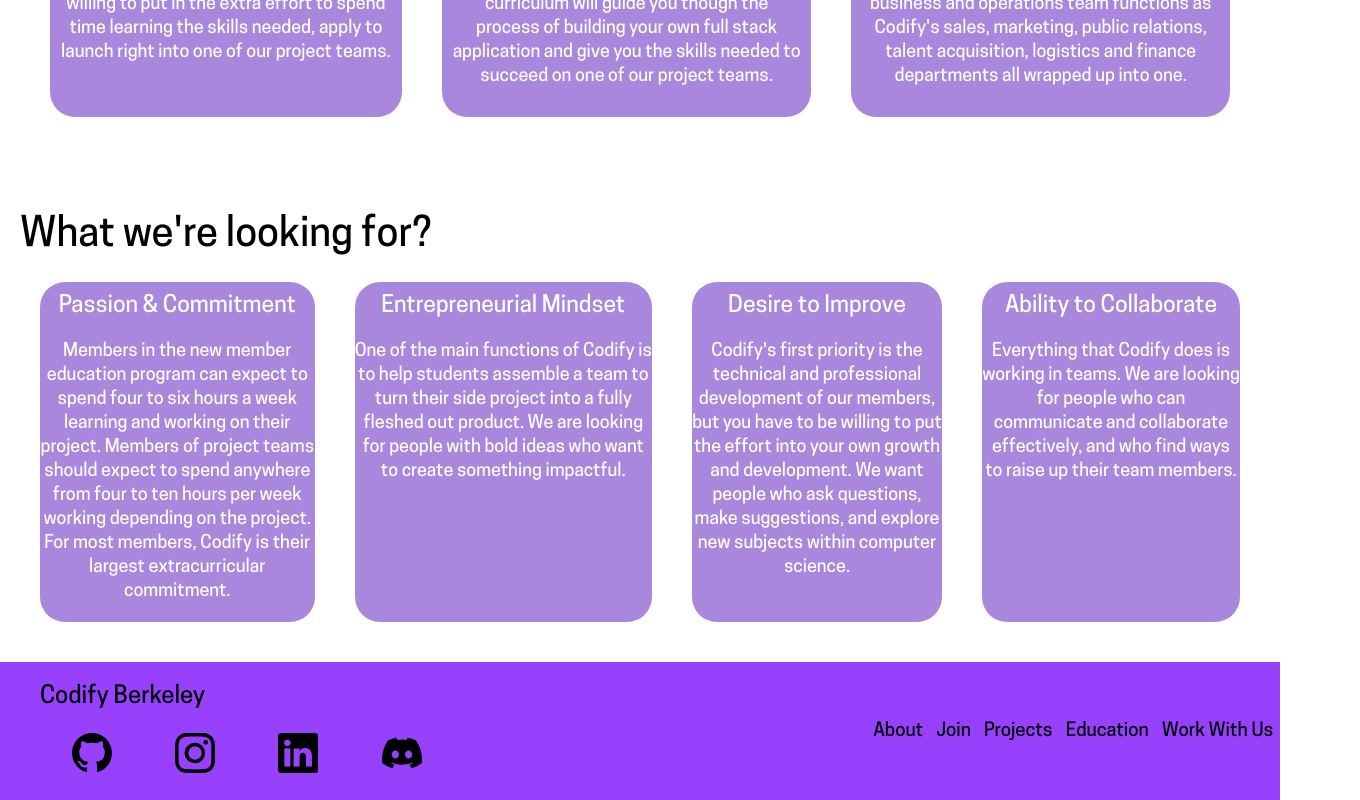
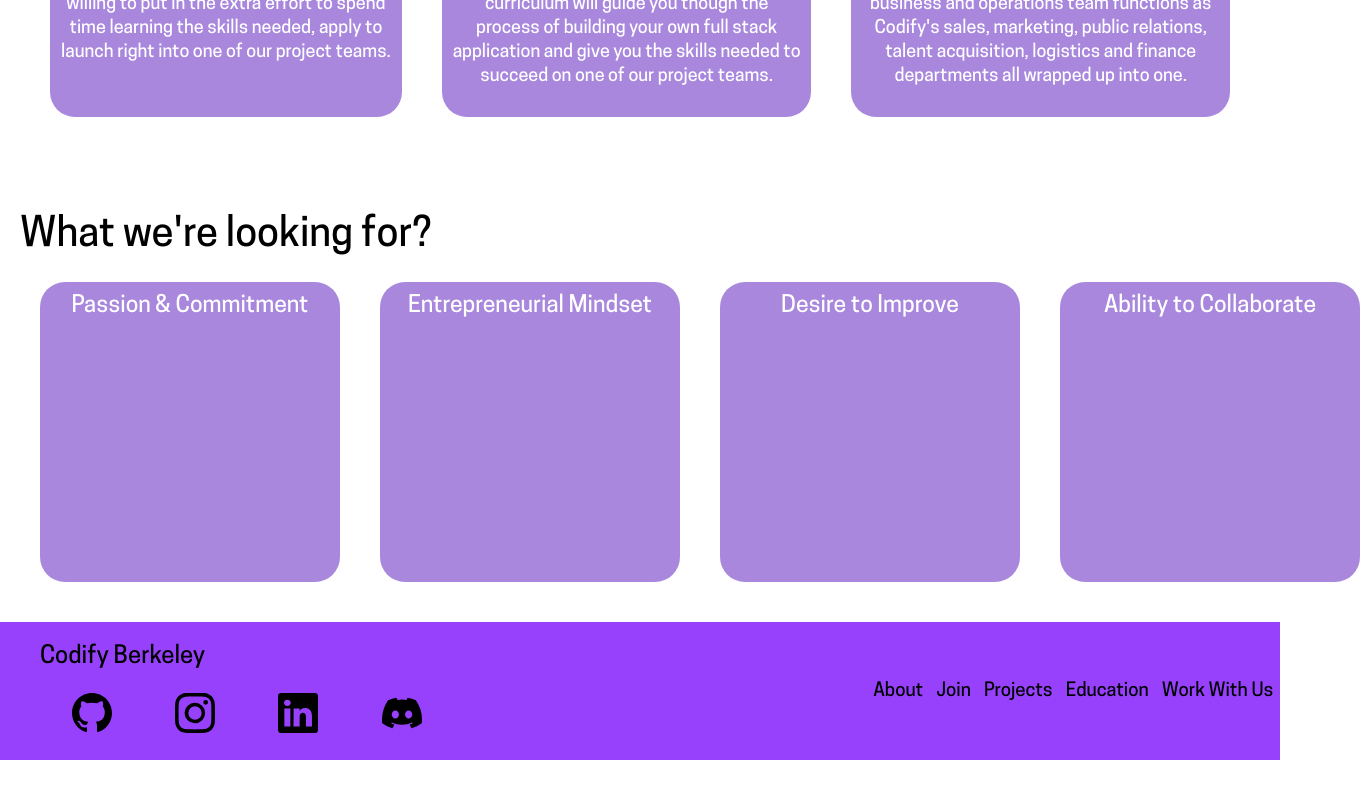
Before and after one commit to Codify-Club-Berkeley/Website, a React (Create React App) app: page /Join in a window 1280 px wide. Shown: the part 749-1549 px from the top of the page, 1360 px wide, since content can reach past the window. After the commit the page ends 1509 px from the top, so only its background shows below. Built offline with nearby package versions, Linux system fonts and the light colour scheme.

Commit message:
implemented flip card for bottom 4 values cards

```diff
--- a/src/pages/Join.css
+++ b/src/pages/Join.css
@@ -28,6 +28,62 @@
   background-color: #a887dd;
   margin: 20px;
 }
+
+
+
+.flip-card {
+  background-color: transparent;
+  width: 300px;
+  height: 300px;
+  perspective: 1000px; /* Remove this if you don't want the 3D effect */
+  border-radius: 25px;
+  margin: 20px;
+}
+
+/* This container is needed to position the front and back side */
+.flip-card-inner {
+  position: relative;
+  width: 100%;
+  height: 100%;
+  text-align: center;
+  transition: transform 0.8s;
+  transform-style: preserve-3d;
+}
+
+/* Do an horizontal flip when you move the mouse over the flip box container */
+.flip-card:hover .flip-card-inner {
+  transform: rotateY(180deg);
+}
+
+/* Position the front and back side */
+.flip-card-front, .flip-card-back {
+  position: absolute;
+  width: 100%;
+  height: 100%;
+  -webkit-backface-visibility: hidden; /* Safari */
+  backface-visibility: hidden;
+}
+
+/* Style the front side (fallback if image is missing) */
+.flip-card-front {
+  color: white;
+  text-align: center;
+  border-radius: 25px;
+  background-color: #a887dd;
+  height: 100%;
+}
+
+/* Style the back side */
+.flip-card-back {
+  transform: rotateY(180deg);
+  color: white;
+  text-align: center;
+  border-radius: 25px;
+  background-color: #a887dd;
+}
+
+
+
 
 .carousel-container {
   background-color: aqua;
--- a/src/pages/Join.js
+++ b/src/pages/Join.js
@@ -143,8 +143,12 @@ export default function Join() {
 
         <div className="big-black-title">What we're looking for?</div>
         <div class="grid-container1">
-          <div class="grid-item1">
+          <div class="flip-card">
+            <div class="flip-card-inner">
+              <div class="flip-card-front">
                 <div className="pathway-title1">Passion & Commitment</div>
+              </div>
+              <div class="flip-card-back">
                 <p>
                 Members in the new member education program can expect to spend
                 four to six hours a week learning and working on their project.
@@ -153,8 +157,14 @@ export default function Join() {
                 members, Codify is their largest extracurricular commitment.
                 </p>
               </div>
-          <div class="grid-item1">
+            </div>
+          </div>
+          <div class="flip-card">
+            <div class="flip-card-inner">
+              <div class="flip-card-front">
                 <div className="pathway-title1">Entrepreneurial Mindset</div>
+              </div>
+              <div class="flip-card-back">
                 <p>
                 One of the main functions of Codify is to help students assemble a
                 team to turn their side project into a fully fleshed out product.
@@ -162,8 +172,14 @@ export default function Join() {
                 something impactful.
                 </p>
               </div>
-          <div class="grid-item1">
+            </div>
+          </div>
+          <div class="flip-card">
+            <div class="flip-card-inner">
+              <div class="flip-card-front">
                 <div className="pathway-title1">Desire to Improve</div>
+              </div>
+              <div class="flip-card-back">
                 <p>
                 Codify's first priority is the technical and professional
                 development of our members, but you have to be willing to put the effort into your own growth
@@ -171,13 +187,21 @@ export default function Join() {
                 suggestions, and explore new subjects within computer science.
                 </p>
               </div>
-          <div class="grid-item1">
+            </div>
+          </div>
+          <div class="flip-card">
+            <div class="flip-card-inner">
+              <div class="flip-card-front">
                 <div className="pathway-title1">Ability to Collaborate</div>
+              </div>
+              <div class="flip-card-back">
                 <p>
                   Everything that Codify does is working in teams. We are looking
                   for people who can communicate and collaborate effectively, and
                   who find ways to raise up their team members.
                 </p>
+              </div>
+            </div>
           </div>
         </div>
 
```
Lines whose indentation alone changed are shown as unchanged.
